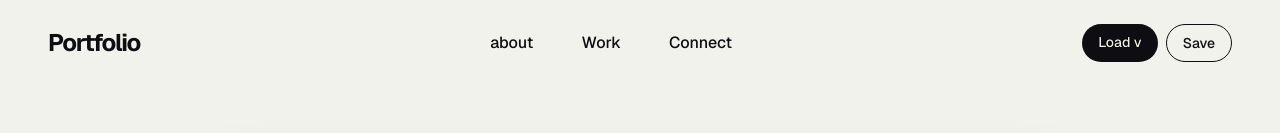
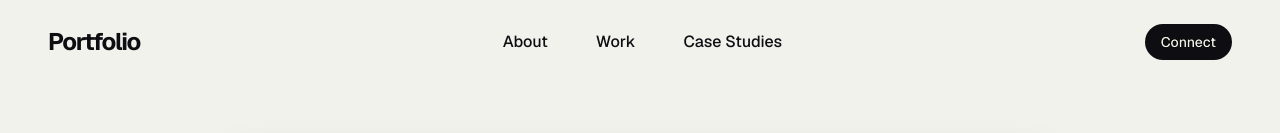
Before and after one commit to wwaiyyee/wwaiyyee, a Next.js app: page / in a window 1280 px wide. Shown: the top 133 px of the page. Built offline with nearby package versions, Linux system fonts and the light colour scheme.

Commit message:
update navbar

```diff
--- a/components/NavBar.tsx
+++ b/components/NavBar.tsx
@@ -7,13 +7,12 @@ export const NavBar = () => {
                 Portfolio
             </div>
             <div className="flex flex-col md:flex-row gap-2 md:gap-12 text-sm md:text-base font-medium text-white">
-                <a href="#about" className="hover:line-through">about</a>
+                <a href="#about" className="hover:line-through">About</a>
                 <a href="#work" className="hover:line-through">Work</a>
-                <a href="#connect" className="hover:line-through">Connect</a>
+                <a href="#connect" className="hover:line-through">Case Studies</a>
             </div>
             <div className="flex gap-2">
-                <div className="px-4 py-2 rounded-full bg-white text-black text-sm font-medium">Load v</div>
-                <div className="px-4 py-2 rounded-full bg-transparent border border-white text-white text-sm font-medium">Save</div>
+                <div className="px-4 py-2 rounded-full bg-white text-black text-sm font-medium">Connect</div>
             </div>
         </nav>
     );
```
